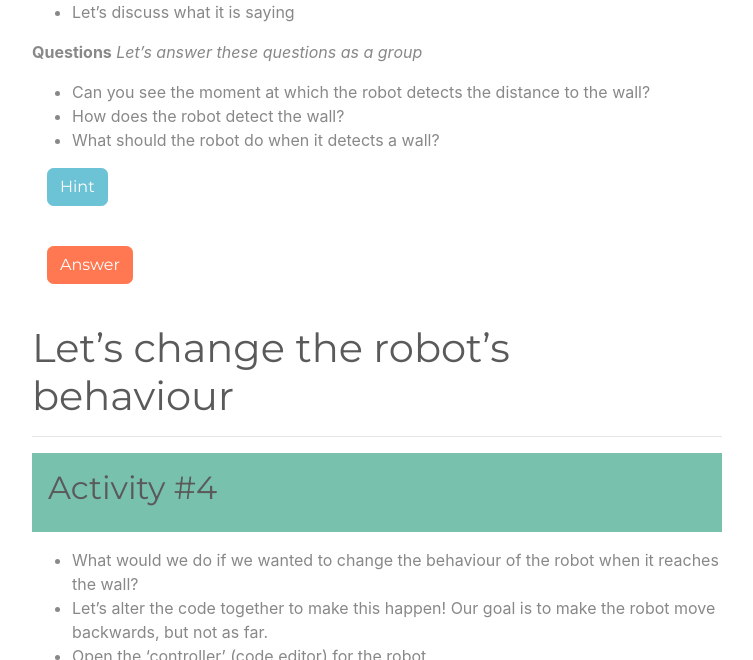
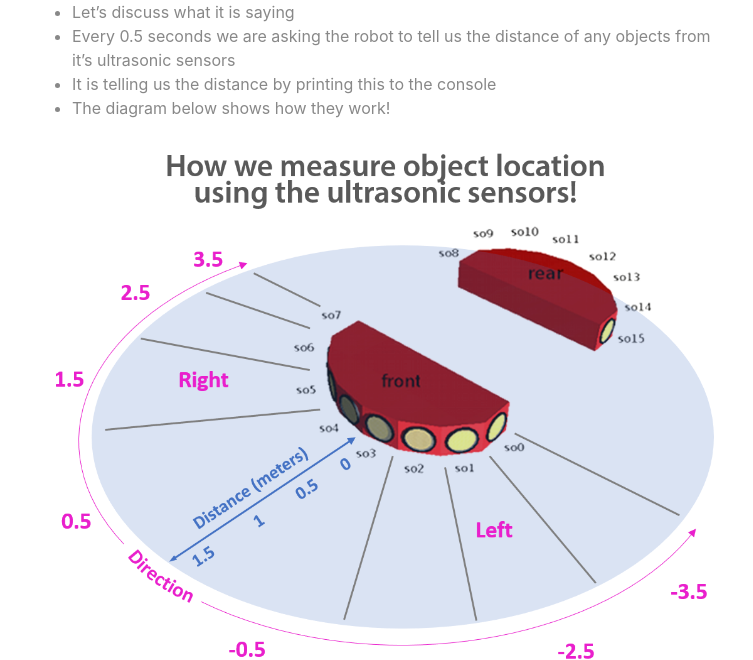
Before and after one commit to meisben/girlsIntoCoding-robotbenchmark-activity3, a Jekyll site: the page built from index.md, in a window 1280 px wide and 900 px high, scrolled down 4614 px, cut to the strip 234-894 px from the top of the window. Shown: the whole strip, without its empty margins (263-1016 px from the left). Built offline with Jekyll 4.4.1, drawn with Linux system fonts in a browser that asks for light colours.

Commit message:
Update index.md

```diff
--- a/index.md
+++ b/index.md
@@ -384,6 +384,12 @@ First we're going to get familiar with how we control our view of the 3D simulat
 ![image4](images/image4.png)
 * The console is where the robot prints messages to us!
 * Let's discuss what it is saying
+* Every 0.5 seconds we are asking the robot to tell us the distance of any objects from it's ultrasonic sensors
+* It is telling us the distance by printing this to the console
+* The diagram below shows how they work!
+
+![image6](images/image6.png)
+
 
 **Questions**
 *Let's answer these questions as a group*
@@ -405,9 +411,9 @@ First we're going to get familiar with how we control our view of the 3D simulat
   <button type="button" class="btn btn-danger" data-toggle="collapse" data-target="#demo1c">Answer</button>
   <div id="demo1c" class="collapse" markdown="1">
 
-  The robot detects distance using it's ultrasonic sensors. The diagram below shows how they work!
-
-  ![image6](images/image6.png)
+  * The robot detects the wall when it is 1.5 meters away
+  * The robot detects the wall using the ultrasonic sensors
+  * When the robot detects the wall we need it to change behaviour (e.g. stop, or turn, or move backwards!)
 
   </div>
 </div>
```
